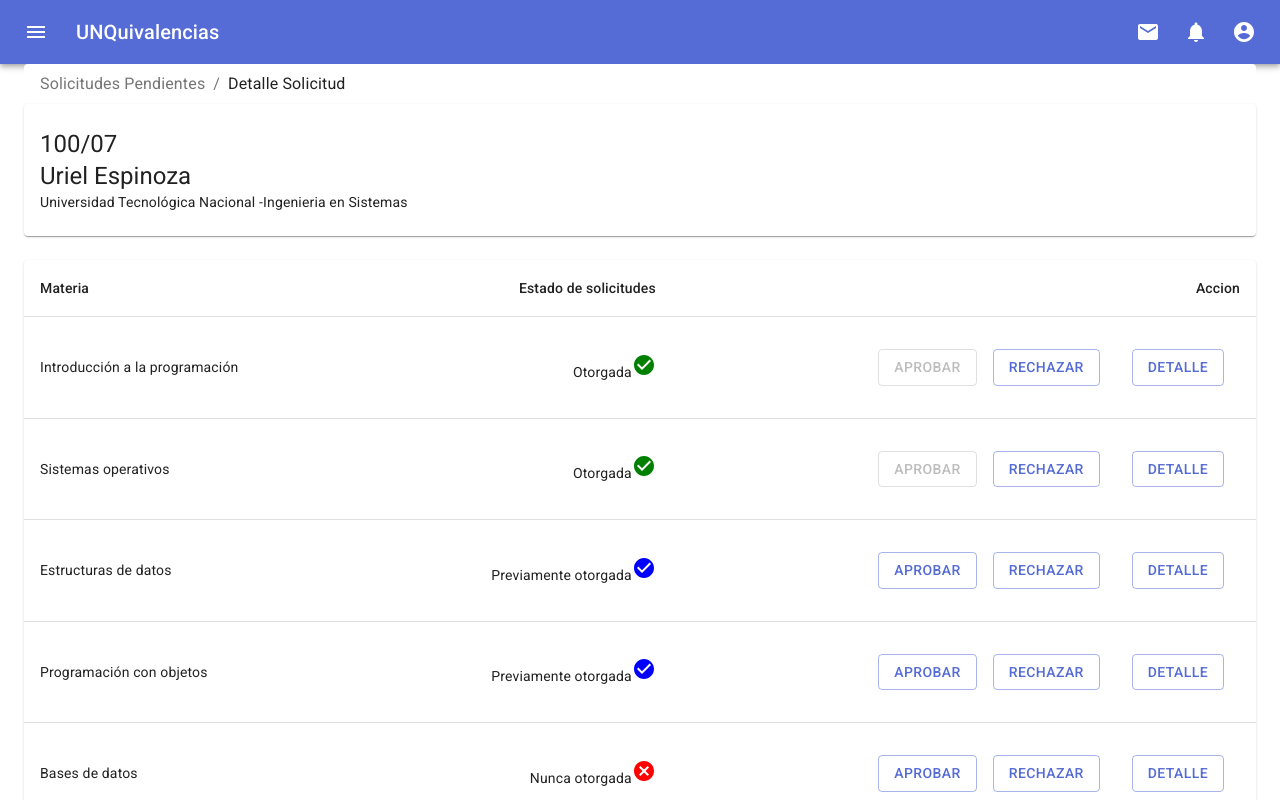
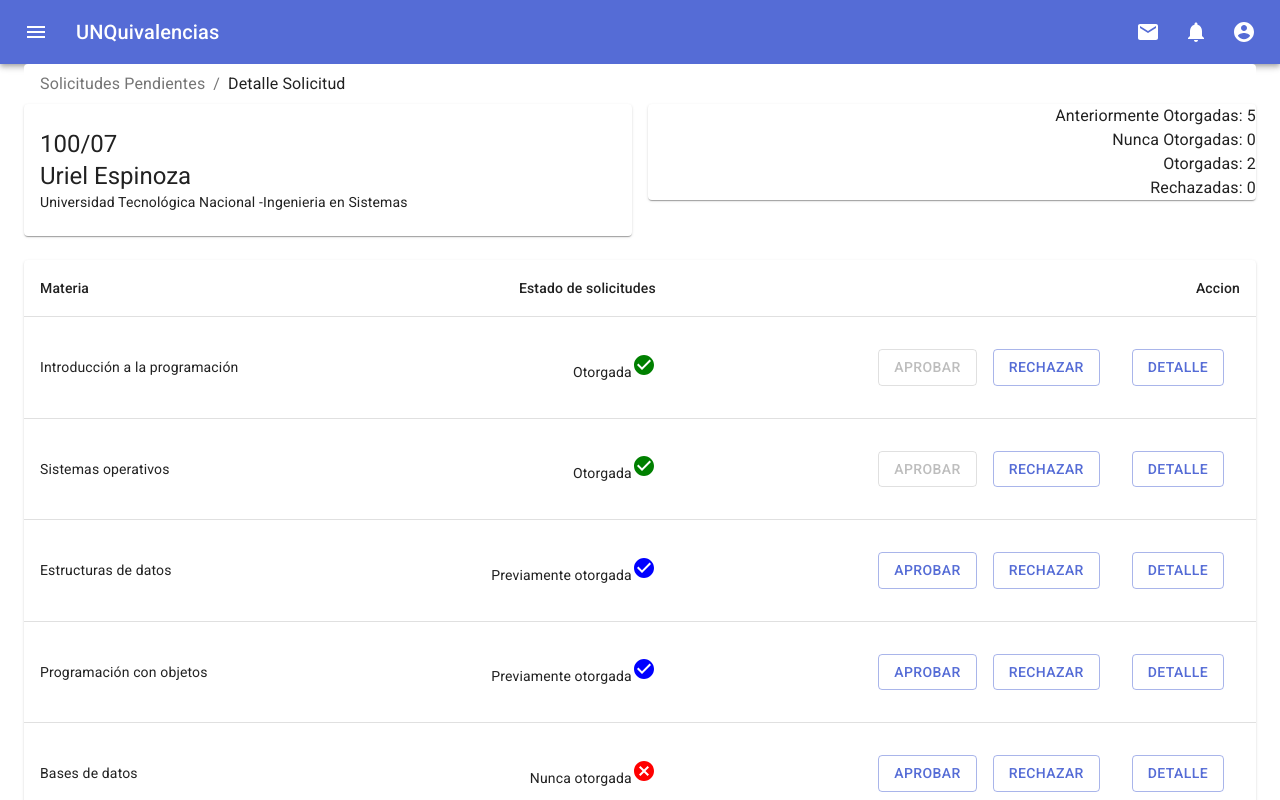
Before and after one commit to unquivalencias/unquivalencias-web-client, a Next.js app: page /requests/1 in a window 1280 px wide. Shown: the top 800 px of the page. Built offline with nearby package versions, Linux system fonts and the light colour scheme.

Commit message:
Add general status of students requests

```diff
--- a/components/RequestDetail/SubjectList.jsx
+++ b/components/RequestDetail/SubjectList.jsx
@@ -49,23 +49,8 @@ const subjectState = {
     rejected: 'Rechazada'
 }
 
-function createData(subject, status) {
-    return { subject, status };
-}
 
-export default function SimpleTable() {
-    const [rows, setRows] = useState([
-        createData('Introducción a la programación', subjectState.given),
-        createData('Sistemas operativos', subjectState.given),
-        createData('Estructuras de datos', subjectState.previouslyGiven),
-        createData('Programación con objetos', subjectState.previouslyGiven),
-        createData('Bases de datos', subjectState.neverGiven),
-        createData('Estrategias de persistencia', subjectState.previouslyGiven),
-        createData('Construcción de interfaces', subjectState.previouslyGiven),
-        createData('Lenguajes formales y automatas', subjectState.previouslyGiven),
-        createData('Logica y programación', subjectState.neverGiven),
-        createData('Programación funcional', subjectState.neverGiven),
-    ]);
+export default function SimpleTable({ subjects, setSubjects }) {
 
     const classes = useStyles();
 
@@ -81,7 +66,7 @@ export default function SimpleTable() {
                     </TableRow>
                 </TableHead>
                 <TableBody>
-                    {rows.map((row, index) => (
+                    {subjects.map((row, index) => (
                         <TableRow hover key={row.subject}>
                             <TableCell>
                                 {row.subject}
@@ -97,12 +82,12 @@ export default function SimpleTable() {
                                     <CheckCircleIcon className={classes.checkmark} />}
                             </TableCell>
                             <TableCell align='right'>
-                                <ApproveEquivalenceButton disable={row.status == subjectState.given} onApprove={() => setRows(pRows => {
+                                <ApproveEquivalenceButton disable={row.status == subjectState.given} onApprove={() => setSubjects(pRows => {
                                     const nRows = [...pRows];
                                     nRows[index] = { ...pRows[index], status: subjectState.given }
                                     return nRows;
                                 })} />
-                                <RejectButton disabled={row.status == subjectState.rejected} onReject={() => setRows(pRows => {
+                                <RejectButton disabled={row.status == subjectState.rejected} onReject={() => setSubjects(pRows => {
                                     const nRows = [...pRows];
                                     nRows[index] = { ...pRows[index], status: subjectState.rejected }
                                     return nRows;
--- a/pages/requests/[id].js
+++ b/pages/requests/[id].js
@@ -1,19 +1,72 @@
-import React, { Fragment } from 'react'
+import React, { useState, useMemo } from 'react'
 import StudentData from '../../components/RequestDetail/StudentData'
 import SubjectList from '../../components/RequestDetail/SubjectList'
 import Navbar from '../../components/Navbar'
-import { Container, Typography } from '@material-ui/core'
+import { Container, Typography, Paper, Grid } from '@material-ui/core'
 
 import SimpleBreadcrumbs from '../../components/breadcrumbs'
+
+
+const subjectState = {
+    neverGiven: 'Nunca otorgada',
+    previouslyGiven: 'Previamente otorgada',
+    given: 'Otorgada',
+    rejected: 'Rechazada'
+}
+
+
+function createData(subject, status) {
+    return { subject, status };
+}
+
 export default function RequestDetail() {
-    const steps = [{name:"Solicitudes Pendientes"}]
+    const steps = [{ name: "Solicitudes Pendientes" }]
     const currentstep = "Detalle Solicitud"
+
+    const [subjects, setSubjects] = useState([
+        createData('Introducción a la programación', subjectState.given),
+        createData('Sistemas operativos', subjectState.given),
+        createData('Estructuras de datos', subjectState.previouslyGiven),
+        createData('Programación con objetos', subjectState.previouslyGiven),
+        createData('Bases de datos', subjectState.neverGiven),
+        createData('Estrategias de persistencia', subjectState.previouslyGiven),
+        createData('Construcción de interfaces', subjectState.previouslyGiven),
+        createData('Lenguajes formales y automatas', subjectState.previouslyGiven),
+        createData('Logica y programación', subjectState.neverGiven),
+        createData('Programación funcional', subjectState.neverGiven),
+    ]);
+
     return (
         <>
-        <Navbar/>
+            <Navbar />
             <Container fixed>
-            <SimpleBreadcrumbs steps={steps} currentstep={currentstep}/>
-            <StudentData />
-            <SubjectList />
-        </Container></>)
+                <SimpleBreadcrumbs steps={steps} currentstep={currentstep} />
+                <Grid container alignItems="stretch" spacing={2}
+                >
+                    <Grid item xs={6}>
+                        <StudentData />
+                    </Grid>
+                    <Grid item xs={6}>
+                        <SubjectsResume subjects={subjects} />
+                    </Grid>
+                </Grid>
+                <SubjectList
+                    subjects={subjects}
+                    setSubjects={setSubjects} />
+            </Container></>)
 }
+
+function SubjectsResume({ subjects }) {
+    const given = useMemo(() => subjects.filter(({ status }) => status === subjectState.given).length);
+    const rejected = useMemo(() => subjects.filter(({ status }) => status === subjectState.rejected).length);
+    const neveerGiven = useMemo(() => subjects.filter(({ status }) => status === subjectState.neveerGiven).length);
+    const previouslyGiven = useMemo(() => subjects.filter(({ status }) => status === subjectState.previouslyGiven).length);
+
+
+    return <Paper>
+        <Typography align="right">Anteriormente Otorgadas: {previouslyGiven}</Typography>
+        <Typography align="right">Nunca Otorgadas: {neveerGiven}</Typography>
+        <Typography align="right">Otorgadas: {given}</Typography>
+        <Typography align="right">Rechazadas: {rejected}</Typography>
+    </Paper>
+}
```
